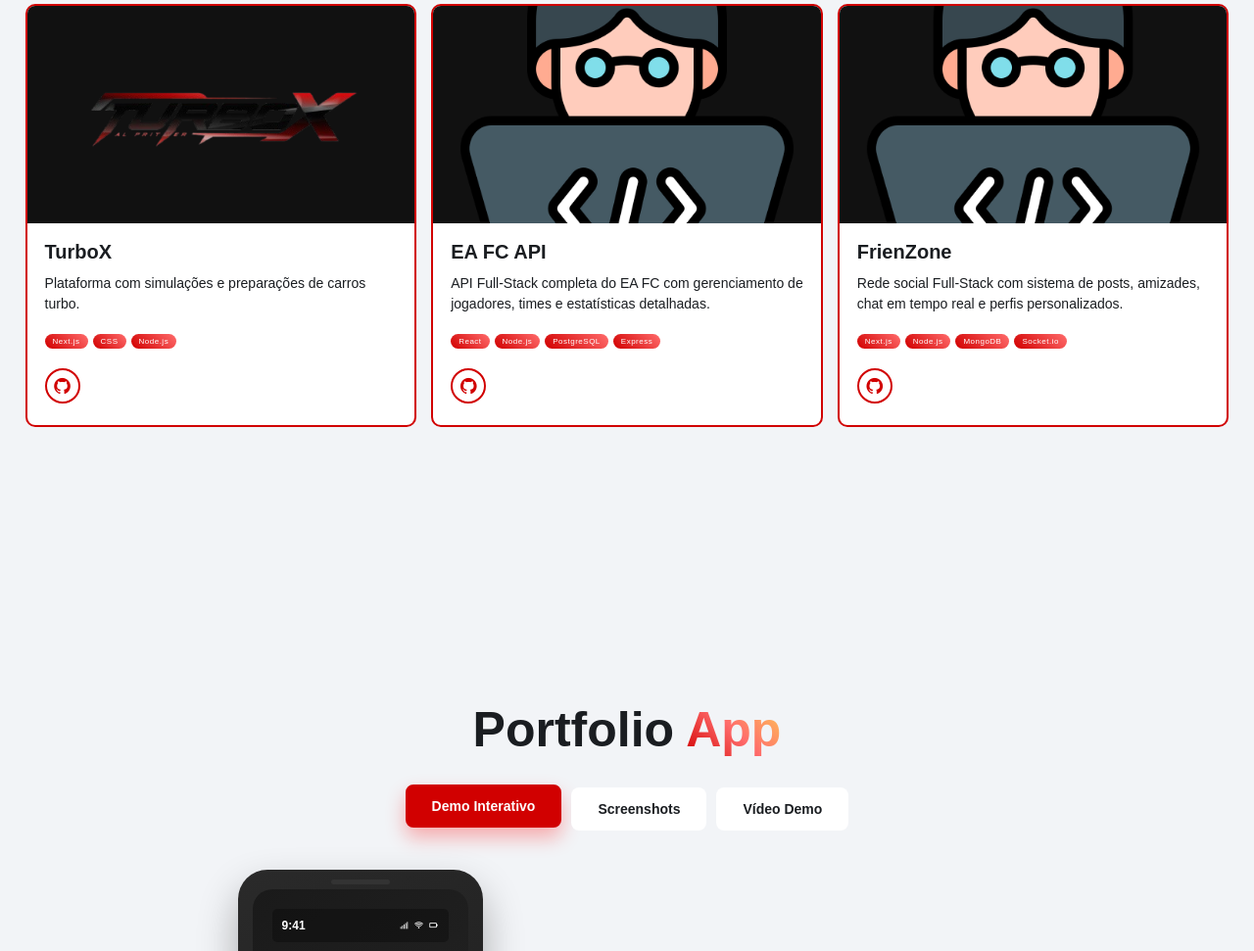
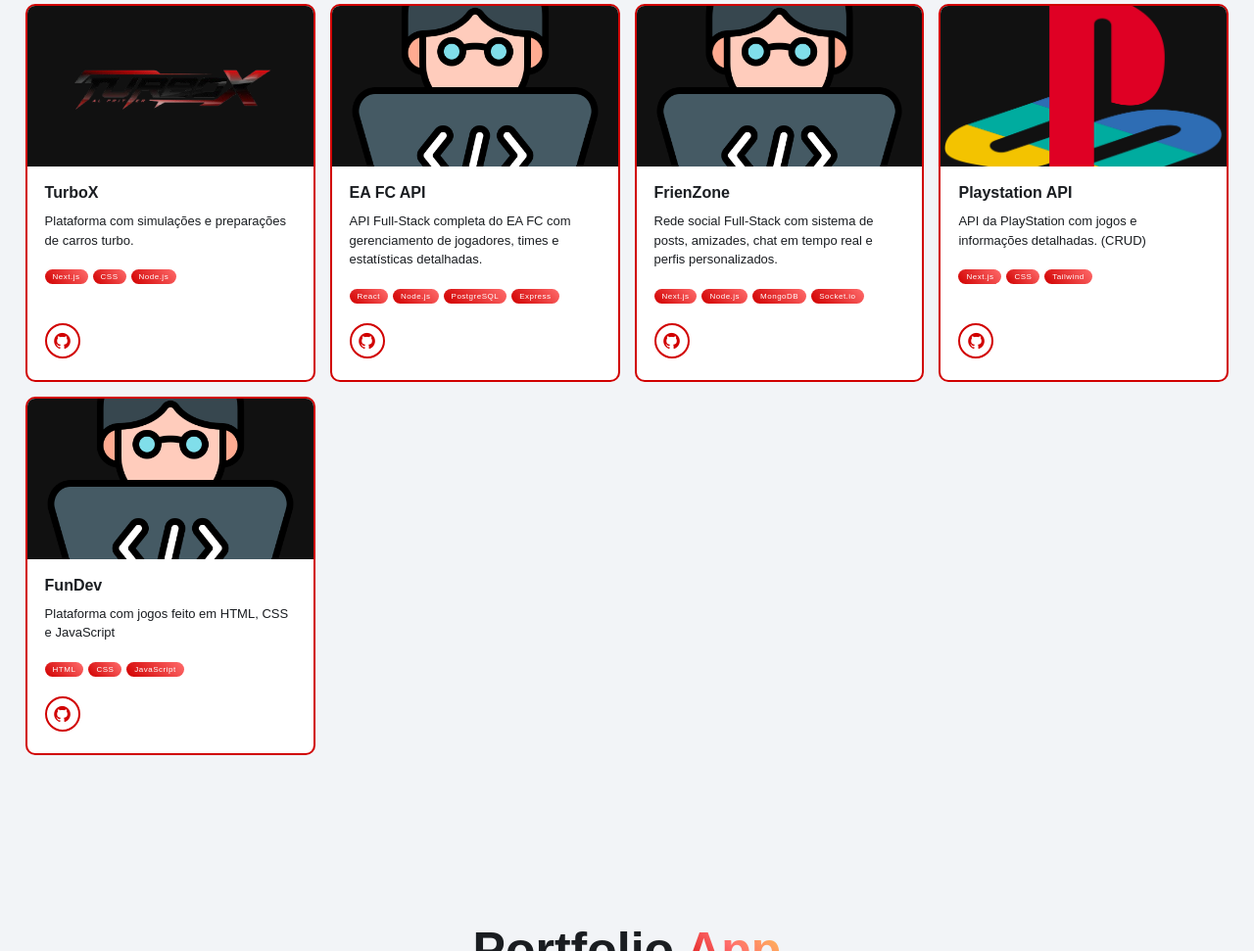
Before and after one commit to PedroLeoo07/Portfolio, a plain HTML site: page index.html in a window 1280 px wide. Shown: the part 4626-5597 px from the top of the page at 98% size. Drawn offline with nearby package versions, Linux system fonts and the light colour scheme; animation ran at ten frames a second.

Commit message:
Adicionar novos projetos "Playstation API" e "FunDev" ao portfólio, incluindo descrições, recursos e links do GitHub.

```diff
--- a/index.html
+++ b/index.html
@@ -373,6 +373,32 @@
               </div>
             </div>
         </div>
+        <div class="project-box reveal" data-tilt>
+          <div class="project-img-wrapper">
+            <img src="images/logoPS.png" alt="Playstation API preview" loading="lazy" />
+          </div>
+            <div class="project-content">
+              <h3 data-i18n="project4-title">Playstation API</h3>
+              <p data-i18n="project4-desc">API da PlayStation com jogos e informações detalhadas. (CRUD)</p>
+              <div class="project-tags"><span>Next.js</span><span>CSS</span><span>Tailwind</span></div>
+              <div class="project-links">
+                <a href="https://github.com/PedroLeoo07/API-Playstation" aria-label="GitHub" target="_blank" rel="noopener"><i class='bx bxl-github'></i></a>
+              </div>
+            </div>
+        </div>
+        <div class="project-box reveal" data-tilt>
+          <div class="project-img-wrapper">
+            <img src="images/icon.png" alt="FunDev preview" loading="lazy" />
+          </div>
+            <div class="project-content">
+              <h3 data-i18n="project5-title">FunDev</h3>
+              <p data-i18n="project5-desc">Plataforma com jogos feito em HTML, CSS e JavaScript</p>
+              <div class="project-tags"><span>HTML</span><span>CSS</span><span>JavaScript</span></div>
+              <div class="project-links">
+                <a href="https://github.com/PedroLeoo07/FunDev" aria-label="GitHub" target="_blank" rel="noopener"><i class='bx bxl-github'></i></a>
+              </div>
+            </div>
+        </div>
       </div>
     </section>
 
--- a/js/interactive-features.js
+++ b/js/interactive-features.js
@@ -330,6 +330,38 @@ const projectsData = {
             { icon: 'bx-notification', text: 'Notificações instantâneas' }
         ],
         github: 'https://github.com/PedroLeoo07/FrienZone'
+    },
+    'Playstation API': {
+        features: [
+            'API RESTful completa com operações CRUD',
+            'Catálogo de jogos PlayStation com informações detalhadas',
+            'Sistema de busca e filtros avançados',
+            'Interface moderna com Next.js e Tailwind CSS',
+            'Validação de dados e tratamento de erros',
+            'Documentação completa da API'
+        ],
+        highlights: [
+            { icon: 'bx-server', text: 'API REST escalável e eficiente' },
+            { icon: 'bx-shield', text: 'Validação e segurança de dados' },
+            { icon: 'bx-palette', text: 'Interface moderna com Tailwind' }
+        ],
+        github: 'https://github.com/PedroLeoo07/API-Playstation'
+    },
+    'FunDev': {
+        features: [
+            'Plataforma com múltiplos jogos interativos',
+            'Jogos desenvolvidos puramente com JavaScript vanilla',
+            'Sistema de pontuação e ranking',
+            'Interface intuitiva e animações suaves',
+            'Compatível com diferentes dispositivos',
+            'Design responsivo e acessível'
+        ],
+        highlights: [
+            { icon: 'bx-game', text: 'Múltiplos jogos em uma plataforma' },
+            { icon: 'bx-code-alt', text: 'JavaScript vanilla puro' },
+            { icon: 'bx-mobile', text: 'Totalmente responsivo' }
+        ],
+        github: 'https://github.com/PedroLeoo07/FunDev'
     }
 };
 
--- a/js/script.js
+++ b/js/script.js
@@ -133,6 +133,10 @@ const translations = {
         'project2-desc': 'API Full-Stack completa do EA FC com gerenciamento de jogadores, times e estatísticas detalhadas.',
         'project3-title': 'FrienZone',
         'project3-desc': 'Rede social Full-Stack com sistema de posts, amizades, chat em tempo real e perfis personalizados.',
+        'project4-title': 'Playstation API',
+        'project4-desc': 'API da PlayStation com jogos e informações detalhadas. (CRUD)',
+        'project5-title': 'FunDev',
+        'project5-desc': 'Plataforma com jogos feito em HTML, CSS e JavaScript',
 
         // Portfolio App
         'portfolio-app-heading': 'Portfolio <span class="gradient-text">App</span>',
@@ -222,6 +226,10 @@ const translations = {
         'project2-desc': 'Complete Full-Stack EA FC API with player management, teams and detailed statistics.',
         'project3-title': 'FrienZone',
         'project3-desc': 'Full-Stack social network with posts system, friendships, real-time chat and custom profiles.',
+        'project4-title': 'Playstation API',
+        'project4-desc': 'PlayStation API with games and detailed information. (CRUD)',
+        'project5-title': 'FunDev',
+        'project5-desc': 'Platform with games made in HTML, CSS and JavaScript',
 
         // Portfolio App
         'portfolio-app-heading': 'Portfolio <span class="gradient-text">App</span>',
```
